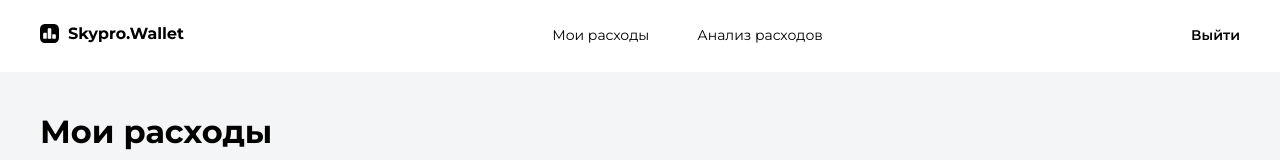
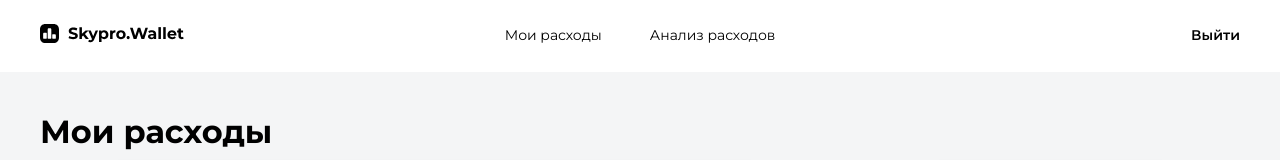
Before and after one commit to kors-ak/skypro-wallet, a React (Vite) app: page / in a window 1280 px wide. Shown: the top 160 px of the page. Built offline with nearby package versions, Linux system fonts and the light colour scheme.

Commit message:
переделала расстояние ссылок

```diff
--- a/src/components/Header/Header.styled.js
+++ b/src/components/Header/Header.styled.js
@@ -12,11 +12,10 @@ export const SContent = styled.div`
 	justify-content: space-between;
 	align-items: center;
 `;
-export const SLogo = styled.a`
-
-`;
+export const SLogo = styled.a``;
 
 export const SPagesLinks = styled.div`
+	padding-right: 95px;
 	display: flex;
 	gap: 48px;
 
```
Lines whose indentation alone changed are shown as unchanged.
